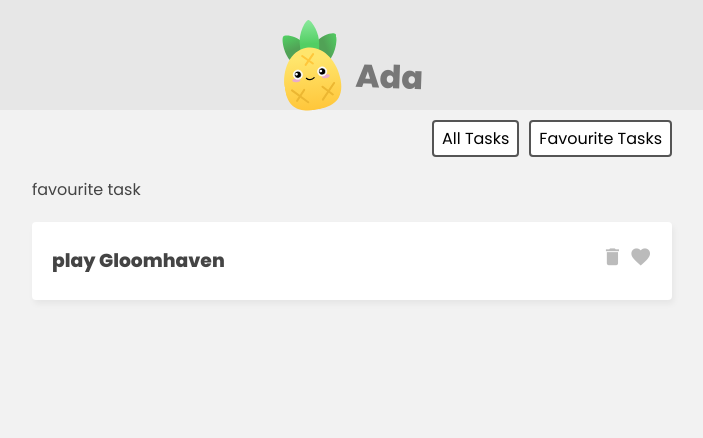
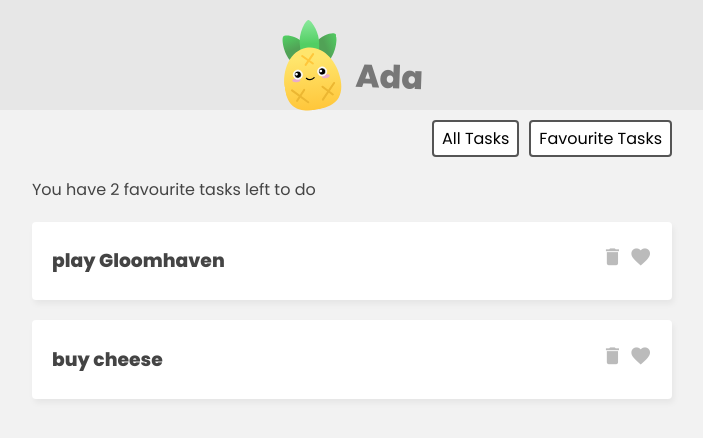
Before and after one commit to AdaN6/pinia-task, a Vue app: page / in a window 1280 px wide. Both pictures are taken after a click on the button "Favourite Tasks". Shown: the top 438 px of the page, without its empty margins (288-991 px from the left). Built offline with nearby package versions, Linux system fonts and the light colour scheme.

Commit message:
show the totalCount and favCount on the page, added 2nd argument as 0 for favCount reduce function

```diff
--- a/src/App.vue
+++ b/src/App.vue
@@ -17,14 +17,14 @@
 
     <!-- Task List -->
     <div class="task-list" v-if="filter === 'all'">
-      <p>all task</p>
+      <p>You have {{ taskStore.totalCount }} tasks left to do</p>
       <div v-for="task in taskStore.tasks" :key="task.id">
         <TaskDetails :task="task"/>
       </div>
     </div>
 
     <div class="task-list" v-if="filter === 'favs'">
-      <p>favourite task</p>
+      <p>You have {{ taskStore.favCount }} favourite tasks left to do</p>
       <div v-for="task in taskStore.favs">
         <TaskDetails :task="task"/>
       </div>
--- a/src/stores/TaskStore.js
+++ b/src/stores/TaskStore.js
@@ -7,6 +7,7 @@
         tasks: [
             {id: 1, title: "buy some milk", isFav: false},
             {id: 2, title: "play Gloomhaven", isFav: true},
+            {id: 3, title: "buy cheese", isFav: true},
         ],
         name: 'Ada'
     }),
@@ -17,7 +18,7 @@
         favCount() {
             return this.tasks.reduce((prev, current)=> {
                 return current.isFav ? prev + 1 : prev
-            })
+            }, 0)
         },
         totalCount: (state) => {
             return state.tasks.length
```
